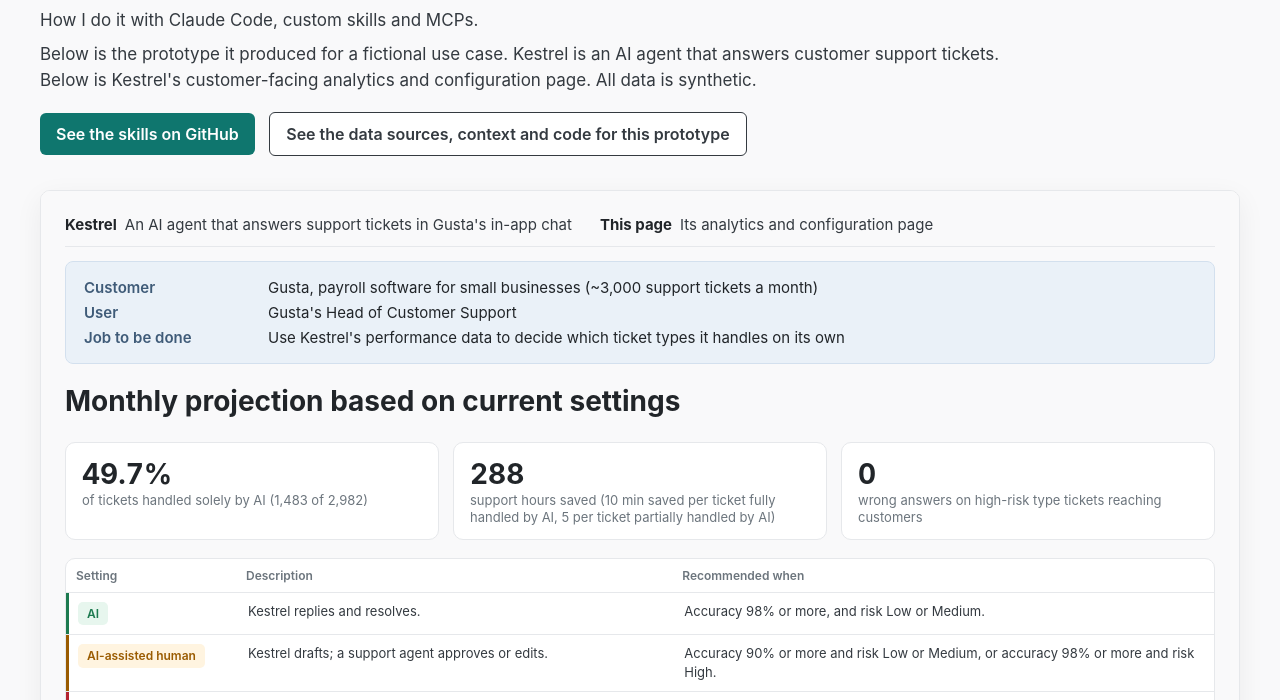
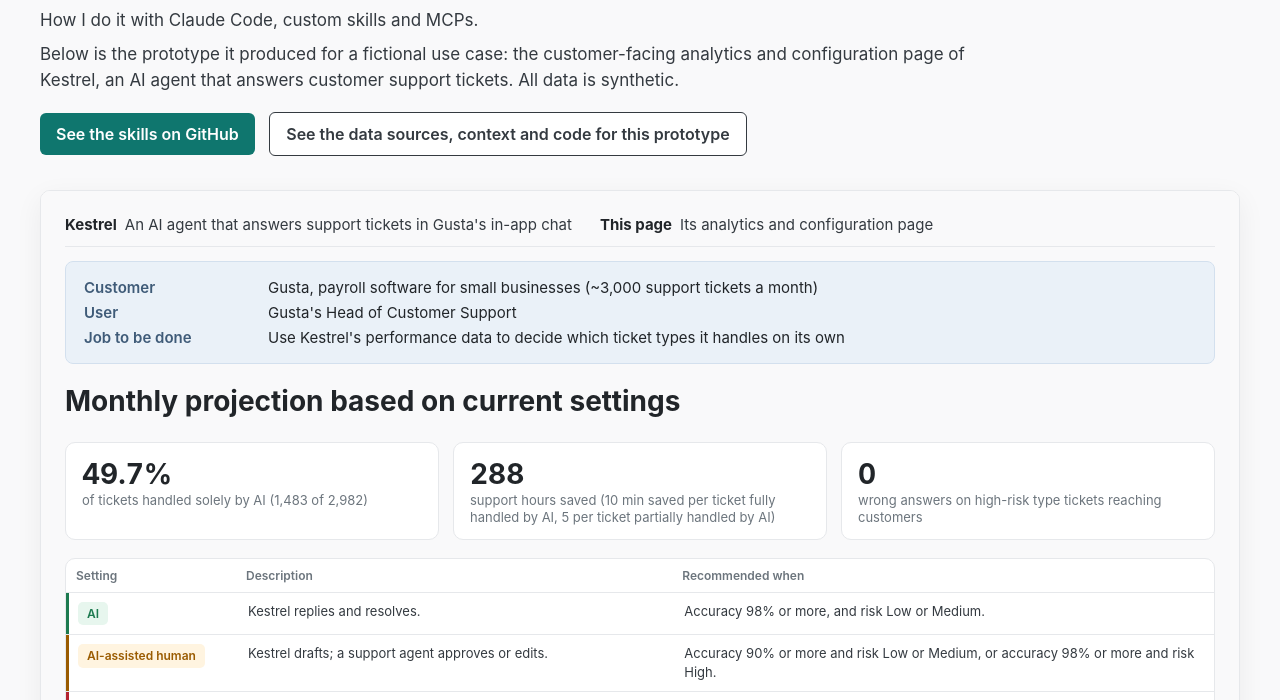
Before and after one commit to kfauzie/product-workflow, a website: page index.html in a window 1280 px wide. Shown: the part 100-800 px from the top of the page. Drawn offline with Linux system fonts and the light colour scheme.

Commit message:
Landing page: smoother description
Co-Authored-By: Claude Opus 5.5 <noreply@anthropic.com>
Claude-Session: https://claude.ai/code/session_016JoguXTxkWcj5knaYbAtMZ

```diff
--- a/index.html
+++ b/index.html
@@ -18,7 +18,7 @@ iframe{display:block;width:100%;height:2600px;border:0}
 <div class="intro">
 <h1>From customer need to tested prototype in an hour</h1>
 <p>How I do it with Claude Code, custom skills and MCPs.</p>
-<p>Below is the prototype it produced for a fictional use case. Kestrel is an AI agent that answers customer support tickets. Below is Kestrel's customer-facing analytics and configuration page. All data is synthetic.</p>
+<p>Below is the prototype it produced for a fictional use case: the customer-facing analytics and configuration page of Kestrel, an AI agent that answers customer support tickets. All data is synthetic.</p>
 <div class="links">
 <a class="btn" href="https://github.com/kfauzie/product-workflow">See the skills on GitHub</a>
 <a class="btn sec" href="https://github.com/kfauzie/product-workflow/tree/main/examples/kestrel">See the data sources, context and code for this prototype</a>
```
